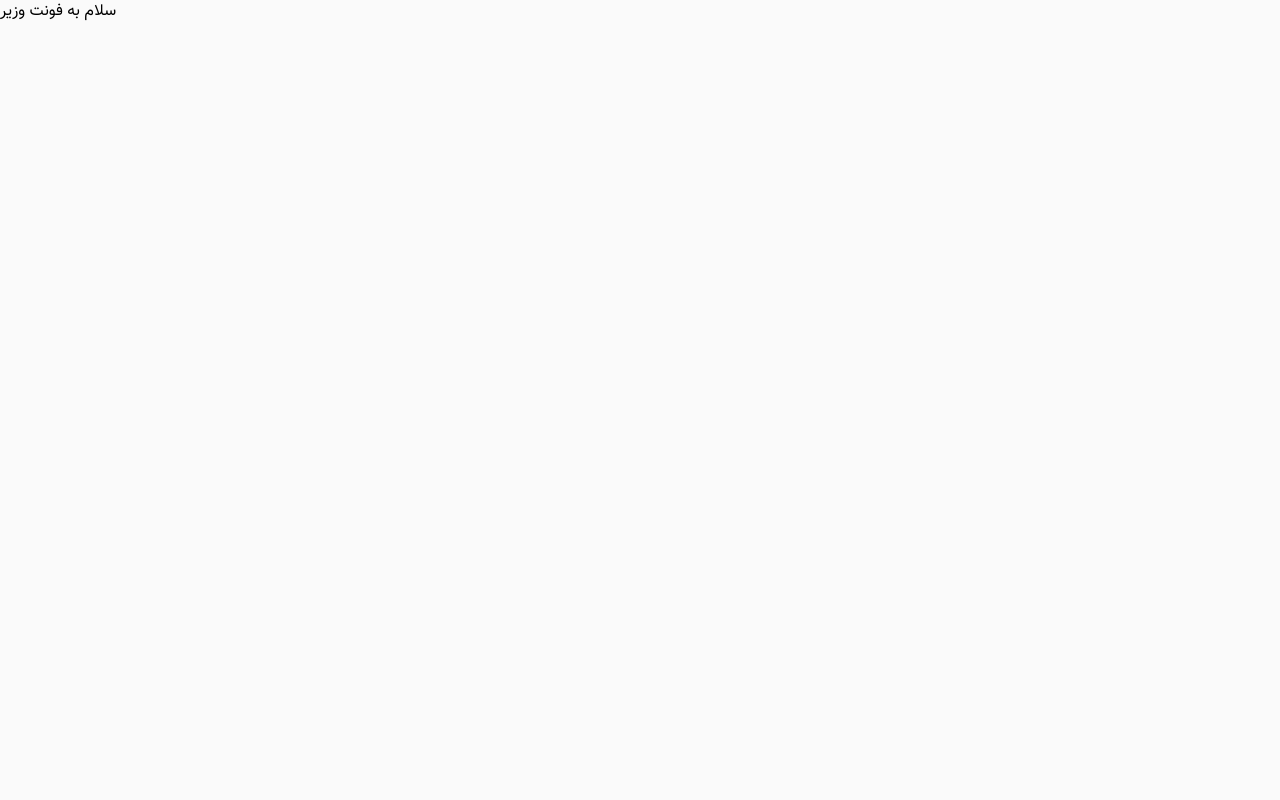
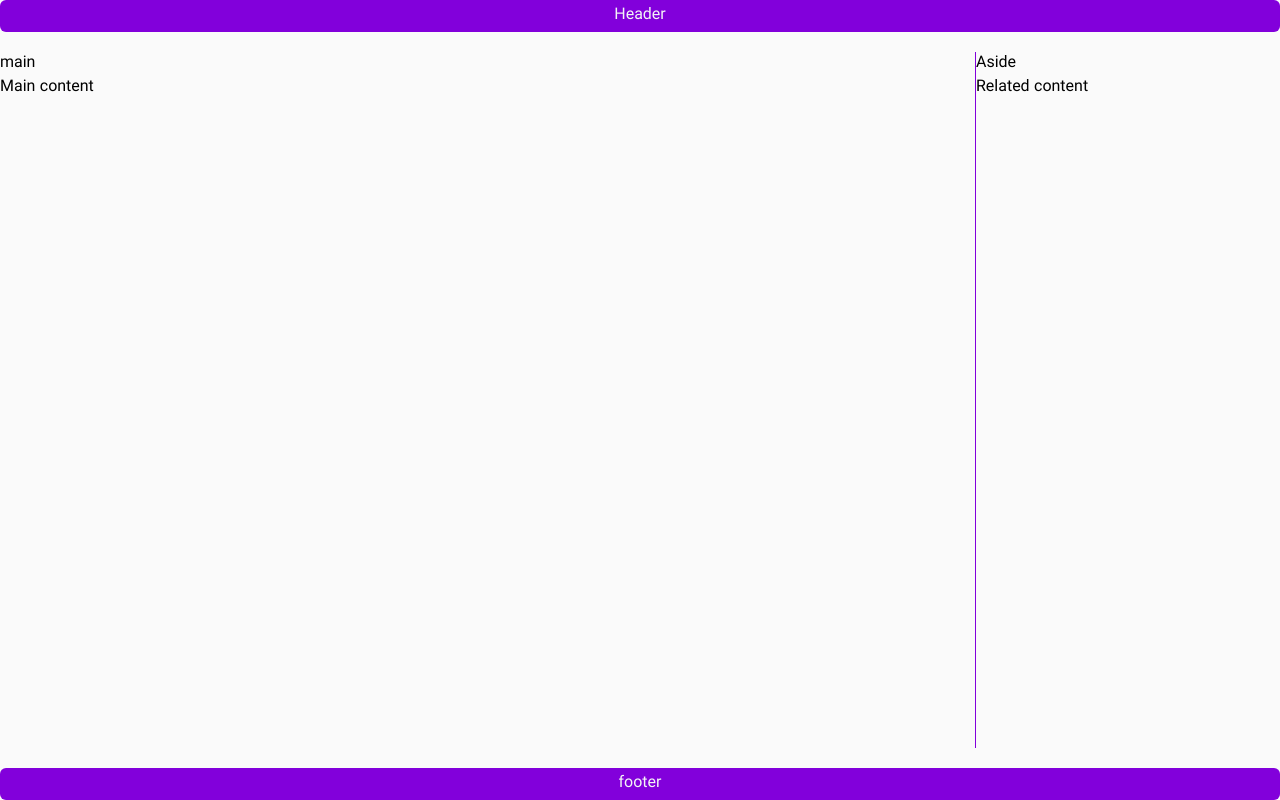
Before and after one commit to SaraZmni/happy-plate, a React (Vite) app: page / in a window 1280 px wide. Built offline with nearby package versions, Linux system fonts and the light colour scheme.

Commit message:
create layout with grid css

```diff
--- a/src/App.tsx
+++ b/src/App.tsx
@@ -1,5 +1,25 @@
 function App() {
-  return <h1>سلام به فونت وزیر</h1>;
+  return (
+    <div className="grid min-h-screen w-full grid-cols-4 grid-rows-[auto_1fr_auto] gap-5">
+      <header className="col-span-4 rounded-md bg-purple-700 p-1 text-center text-gray-100">
+        Header
+      </header>
+
+      <main className="col-span-3 row-span-1">
+        <h1>main</h1>
+        <p>Main content</p>
+      </main>
+
+      <aside className="col-span-1 row-span-1 border-l border-purple-700">
+        <h2>Aside</h2>
+        <p>Related content</p>
+      </aside>
+
+      <footer className="col-span-4 rounded-md bg-purple-700 p-1 text-center text-gray-100">
+        footer
+      </footer>
+    </div>
+  );
 }
 
 export default App;
```
